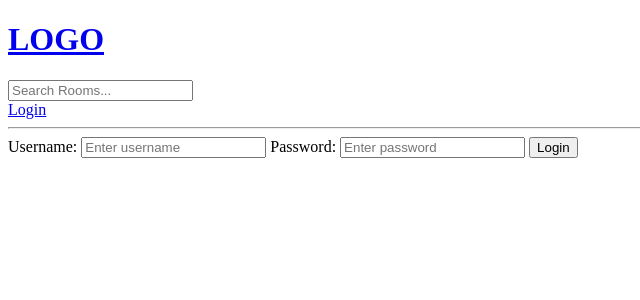
After one commit to dlt-v/StudyBud, a Django app: page /login/ in a window 1280 px wide. The commit adds this page. Shown: the top 300 px of the page, without its empty margins (0-640 px from the left). Run offline with Django 4.2, Linux system fonts and the light colour scheme.

Commit message:
add basic login form

```diff
--- /dev/null
+++ b/base/templates/base/login_register.html
@@ -0,0 +1,25 @@
+{% extends 'main.html' %} {% block content %}
+
+<div>
+    <form action="" method="post">
+        {% csrf_token %}
+        <label for="username">Username:</label>
+        <input
+            type="text"
+            name="username"
+            placeholder="Enter username"
+            id="username"
+        />
+
+        <label for="password">Password:</label>
+        <input
+            type="password"
+            name="password"
+            placeholder="Enter password"
+            id="password"
+        />
+        <input type="submit" value="Login" />
+    </form>
+</div>
+
+{% endblock content %}
--- a/base/urls.py
+++ b/base/urls.py
@@ -2,6 +2,7 @@ from django.urls import path
 from . import views
 
 urlpatterns = [
+    path('login/', views.login_page, name='login'),
     path('', views.home, name="home"),
     path('room/<str:pk>/', views.room, name="room"),
     path('create-room/', views.create_room, name="create-room"),
--- a/base/views.py
+++ b/base/views.py
@@ -3,6 +3,11 @@ from django.db.models import Q
 from .models import Room, Topic
 from .forms import RoomForm
 # Create your views here.
+
+
+def login_page(request):
+    context = {}
+    return render(request, 'base/login_register.html', context)
 
 
 def home(request):
@@ -20,7 +25,7 @@ def home(request):
         'rooms': rooms,
         'topics': topics,
         'room_count': room_count
-        }
+    }
     return render(request, 'base/home.html', context)
 
 
--- a/templates/navbar.html
+++ b/templates/navbar.html
@@ -5,4 +5,6 @@
 <form method="get" action="{% url 'home' %}">
     <input type="text" name="q" placeholder="Search Rooms..." />
 </form>
+
+<a href="{% url 'login' %}">Login</a>
 <hr />
```
